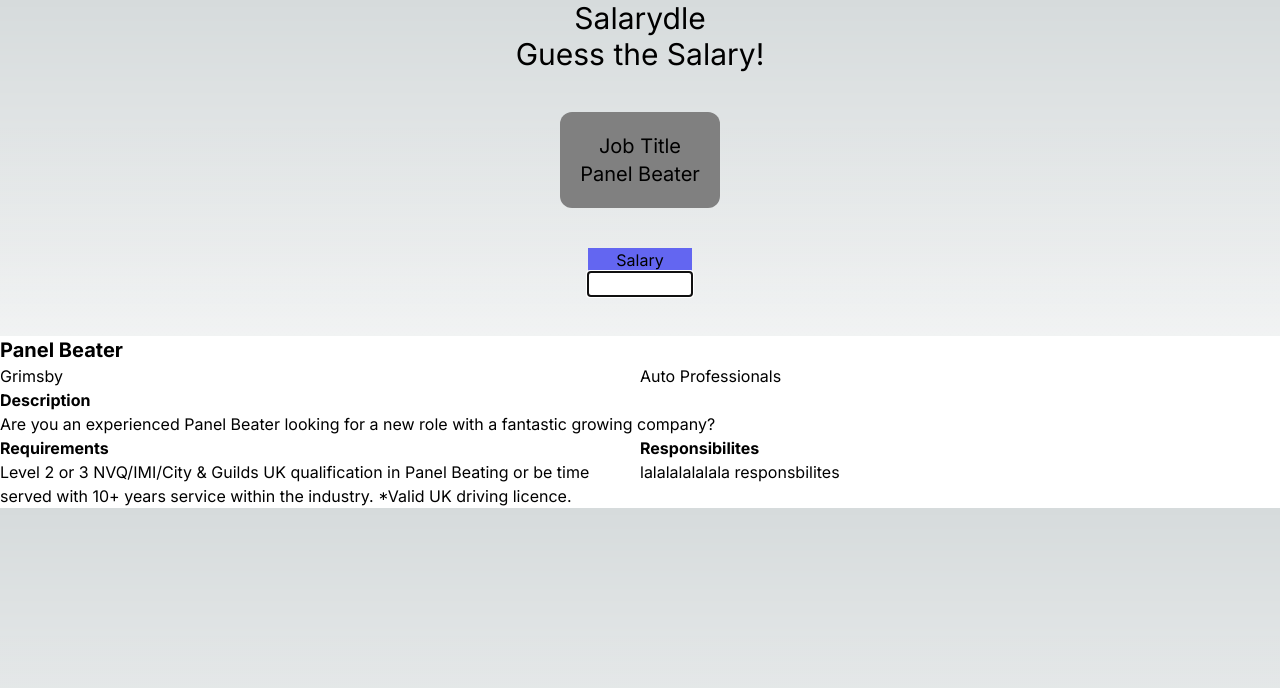
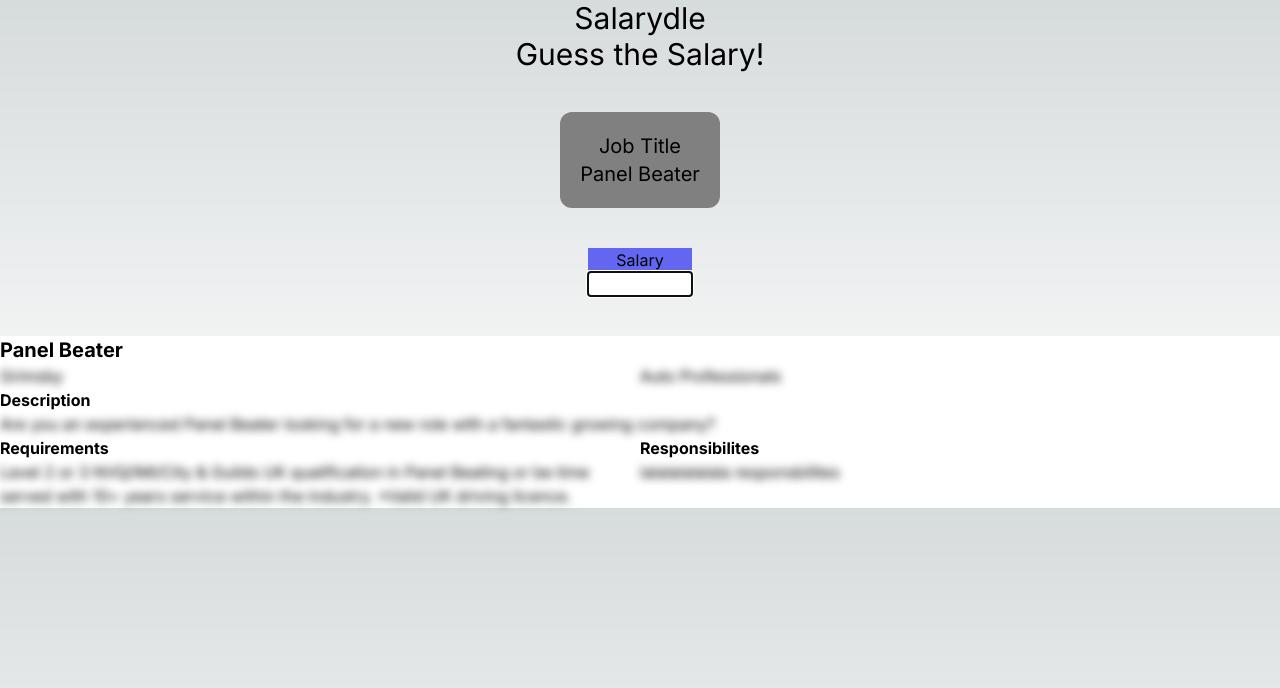
Before and after one commit to Joe-Fuller/salarydle, a Next.js app: page / in a window 1280 px wide. Shown: the top 688 px of the page. Built offline with nearby package versions, Linux system fonts and the light colour scheme.

Commit message:
add blur effect

```diff
--- a/components/jobAd.js
+++ b/components/jobAd.js
@@ -3,21 +3,21 @@ export default function JobAd({ job }) {
     <div className="bg-white text-black">
       <div className="text-xl font-bold">{job.title}</div>
       <div className="grid grid-cols-2">
-        <p>{job.location}</p>
-        <p>{job.company}</p>
+        <p className="blur-sm">{job.location}</p>
+        <p className="blur-sm">{job.company}</p>
       </div>
       <div>
         <p className="font-bold">Description</p>
-        <p>{job.description}</p>
+        <p className="blur-sm">{job.description}</p>
       </div>
       <div className="grid grid-cols-2">
         <div>
           <p className="font-bold">Requirements</p>
-          <p>{job.requirements}</p>
+          <p className="blur-sm">{job.requirements}</p>
         </div>
         <div>
           <p className="font-bold">Responsibilites</p>
-          <p>lalalalalalala responsbilites</p>
+          <p className="blur-sm">lalalalalalala responsbilites</p>
         </div>
       </div>
     </div>
```
